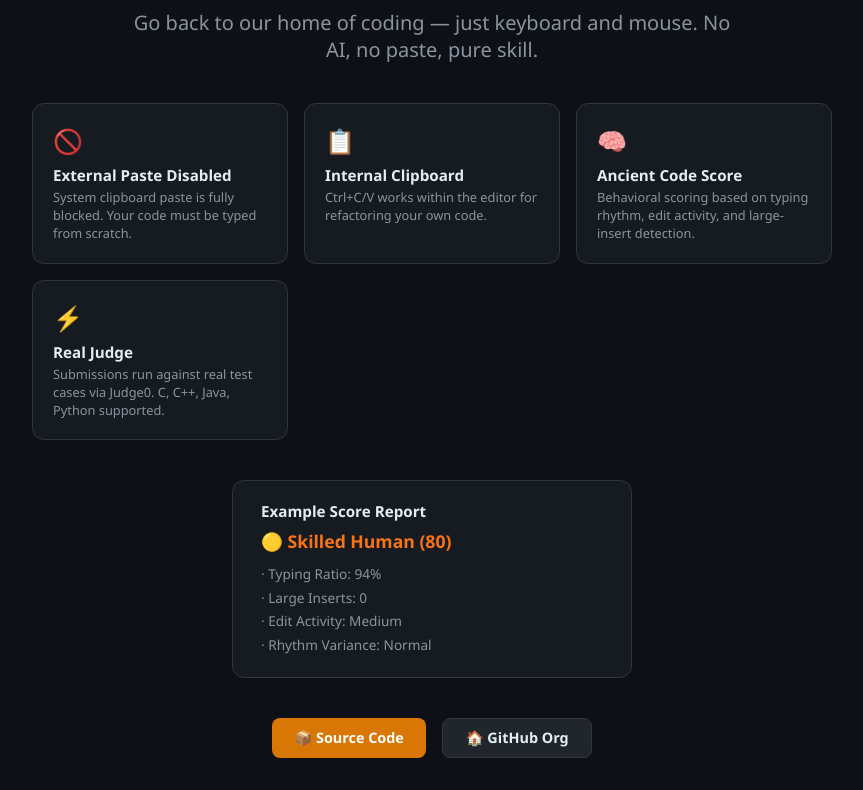
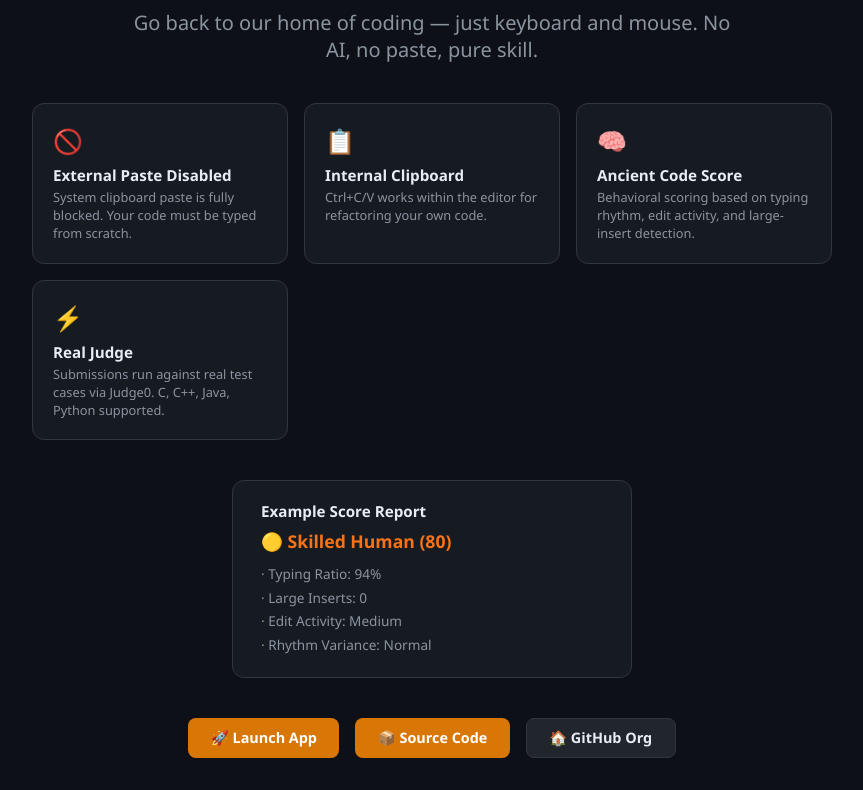
Before and after one commit to NostoCode/nostocode.github.io, a plain HTML site: page index.html in a window 1280 px wide. Shown: the part 149-939 px from the top of the page, without its empty margins (208-1071 px from the left). Drawn offline with Linux system fonts and the light colour scheme.

Commit message:
Add Launch App button linking to nostocode.vercel.app
Co-authored-by: Copilot <223556219+Copilot@users.noreply.github.com>

```diff
--- a/index.html
+++ b/index.html
@@ -132,6 +132,7 @@
   </div>
 
   <div class="links">
+    <a class="btn btn-primary" href="https://nostocode.vercel.app/">🚀 Launch App</a>
     <a class="btn btn-primary" href="https://github.com/NostoCode/nostocode-src">📦 Source Code</a>
     <a class="btn btn-secondary" href="https://github.com/NostoCode">🏠 GitHub Org</a>
   </div>
```
